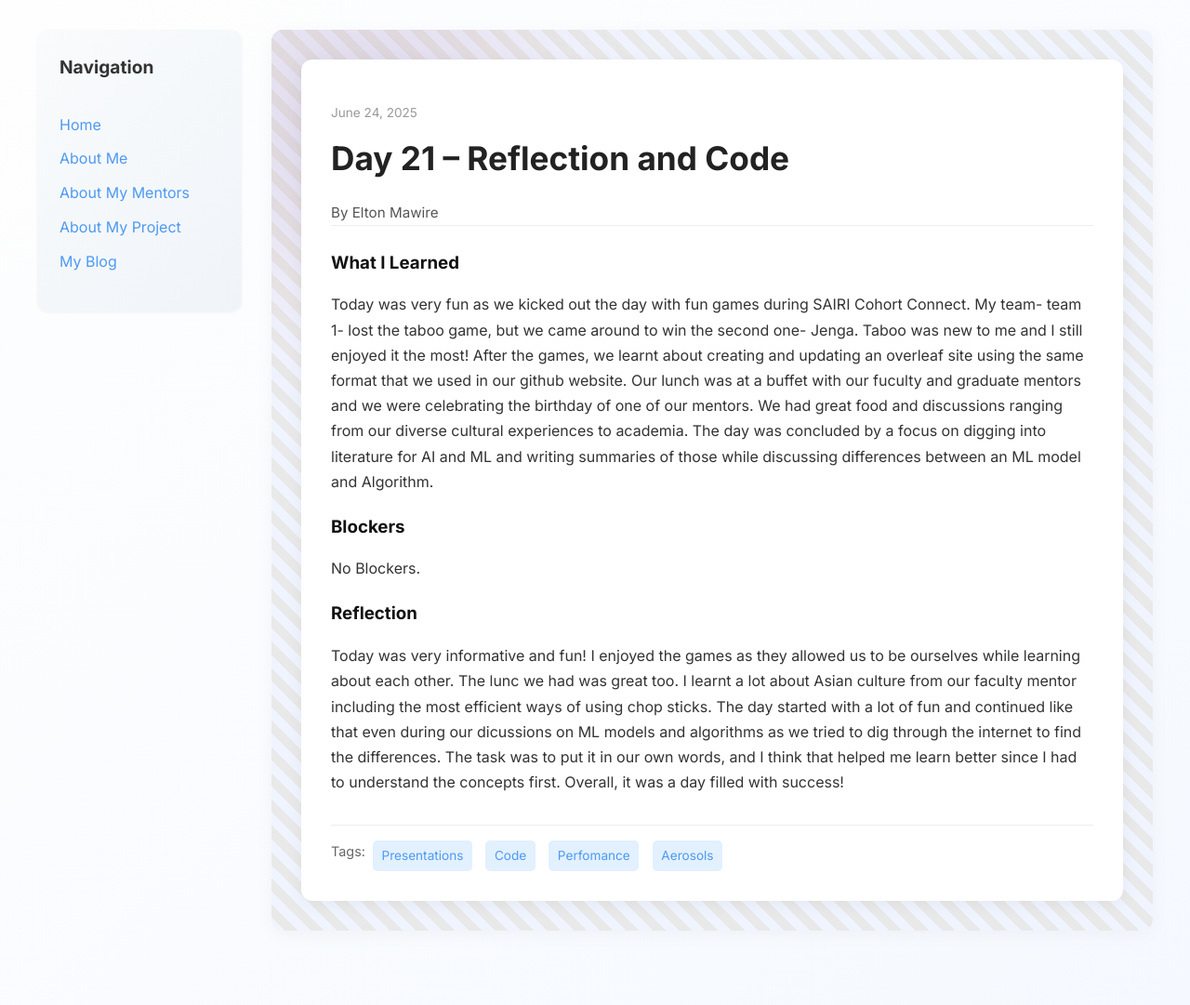
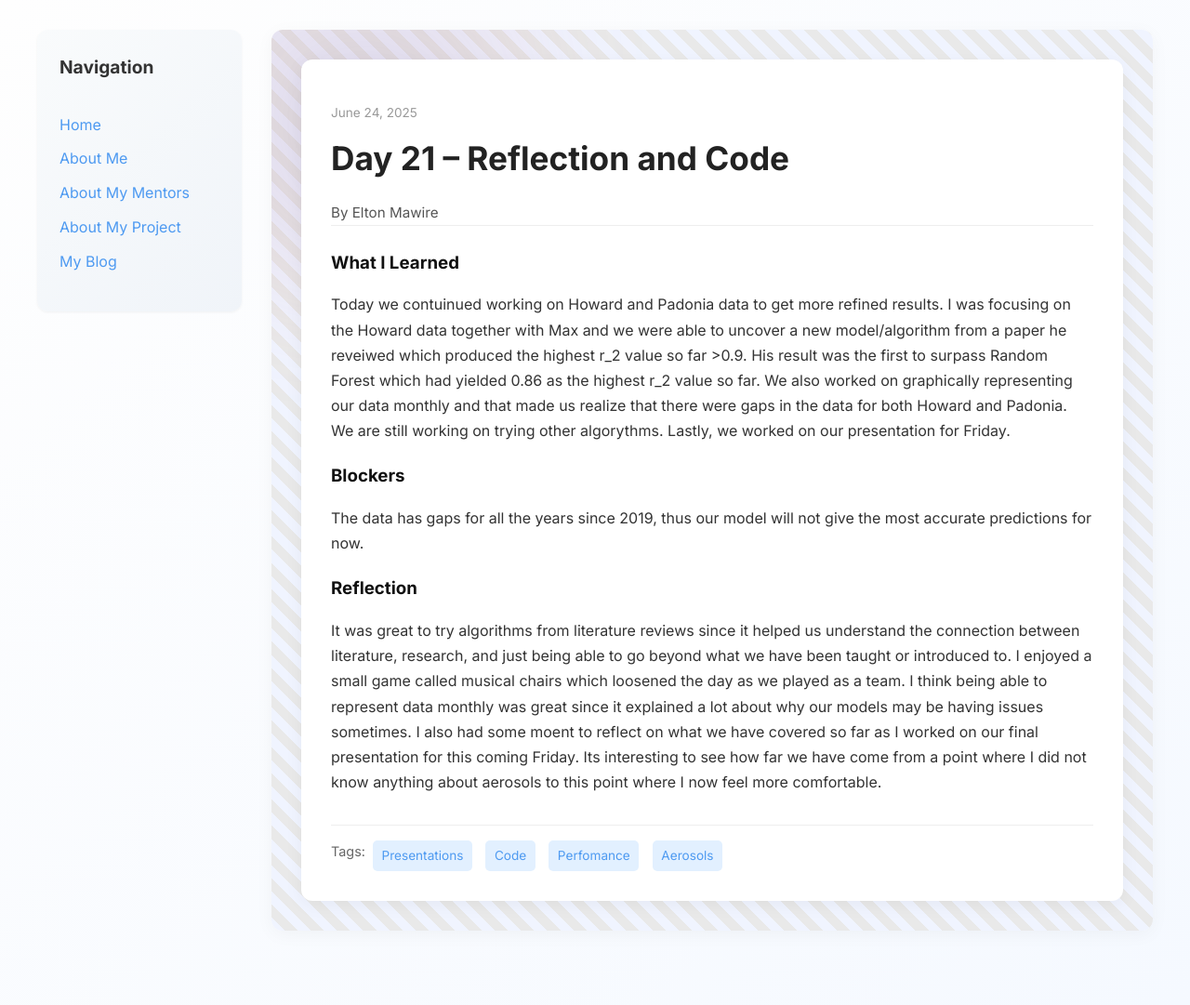
Before and after one commit to Nginga/Nginga.github.io, a Jekyll site: the page built from _posts/2025-06-24-day-21.md, in a window 1280 px wide. Shown: the whole page at 93% size. Built offline with Jekyll 4.4.1, drawn with Linux system fonts in a browser that asks for light colours.

Commit message:
Update 2025-06-24-day-21.md

```diff
--- a/_posts/2025-06-24-day-21.md
+++ b/_posts/2025-06-24-day-21.md
@@ -7,11 +7,11 @@
 tags: ["Presentations", "Code", "Perfomance", "Aerosols"]
 
 what_i_learned: |
-  Today was very fun as we kicked out the day with fun games during SAIRI Cohort Connect. My team- team 1- lost the taboo game, but we came around to win the second one- Jenga. Taboo was new to me and I still enjoyed it the most! After the games, we learnt about creating and updating an overleaf site using the same format that we used in our github website. Our lunch was at a buffet with our fuculty and graduate mentors and we were celebrating the birthday of one of our mentors. We had great food and discussions ranging from our diverse cultural experiences to academia. The day was concluded by a focus on digging into literature for AI and ML and writing summaries of those while discussing differences between an ML model and Algorithm.
+  Today we contuinued working on Howard and Padonia data to get more refined results. I was focusing on the Howard data together with Max and we were able to uncover a new model/algorithm from a paper he reveiwed which produced the highest r_2 value so far >0.9. His result was the first to surpass Random Forest which had yielded 0.86 as the highest r_2 value so far. We also worked on graphically representing our data monthly and that made us realize that there were gaps in the data for both Howard and Padonia. We are still working on trying other algorythms. Lastly, we worked on our presentation for Friday.
 
 blockers: |
-  No Blockers.
+  The data has gaps for all the years since 2019, thus our model will not give the most accurate predictions for now.
 
 reflection: |
-  Today was very informative and fun! I enjoyed the games as they allowed us to be ourselves while learning about each other. The lunc we had was great too. I learnt a lot about Asian culture from our faculty mentor including the most efficient ways of using chop sticks. The day started with a lot of fun and continued like that even during our dicussions on ML models and algorithms as we tried to dig through the internet to find the differences. The task was to put it in our own words, and I think that helped me learn better since I had to understand the concepts first. Overall, it was a day filled with success!
+  It was great to try algorithms from literature reviews since it helped us understand the connection between literature, research, and just being able to go beyond what we have been taught or introduced to. I enjoyed a small game called musical chairs which loosened the day as we played as a team. I think being able to represent data monthly was great since it explained a lot about why our models may be having issues sometimes. I also had some moent to reflect on what we have covered so far as I worked on our final presentation for this coming Friday. Its interesting to see how far we have come from a point where I did not know anything about aerosols to this point where I now feel more comfortable.
 ---
```
